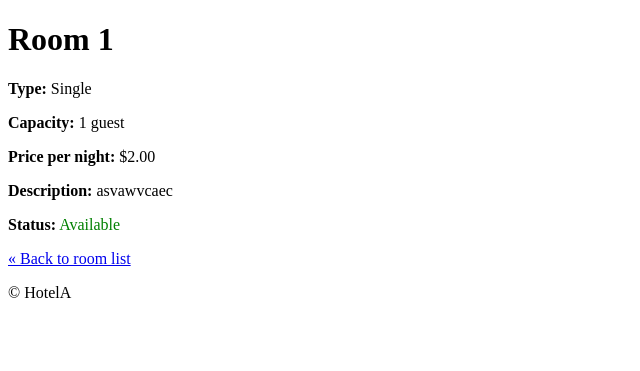
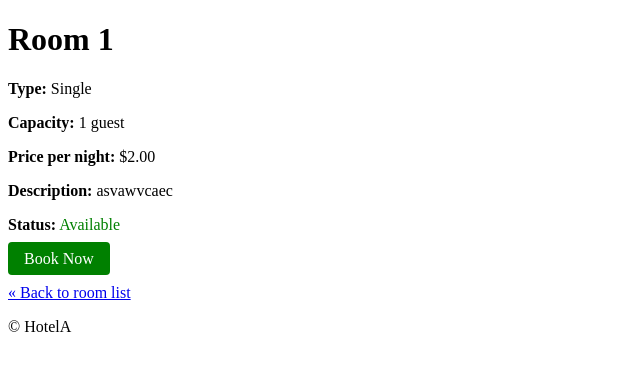
Before and after one commit to Kikono1014/HotelApp, a Django app: page /rooms/3/ in a window 1280 px wide. Shown: the part 26-397 px from the top of the page, without its empty margins (0-640 px from the left). Run offline with Django 5.2, Linux system fonts and the light colour scheme; data comes from the database, SQL or seed files in the repository.

Commit message:
Add booking for detail

```diff
--- a/hotel/templates/rooms/detail.html
+++ b/hotel/templates/rooms/detail.html
@@ -1,4 +1,3 @@
-{# templates/rooms/room_detail.html #}
 {% extends "base.html" %}
 {% block content %}
   <h1>Room {{ room.room_number }}</h1>
@@ -17,5 +16,8 @@
     {% endif %}
   </p>
 
+  {% if room.is_available %}
+    <p><a href="{% url 'book' room.pk %}" style="color: white; background-color: green; padding: 8px 16px; border-radius: 4px; text-decoration: none;">Book Now</a></p>
+  {% endif %}
   <p><a href="{% url 'list' %}">« Back to room list</a></p>
 {% endblock %}
```
